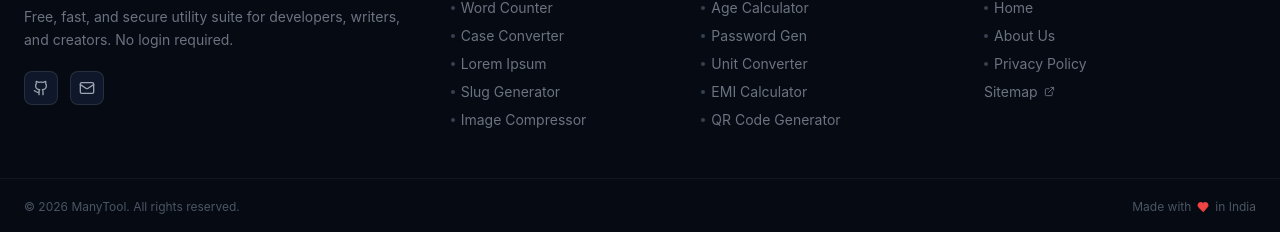
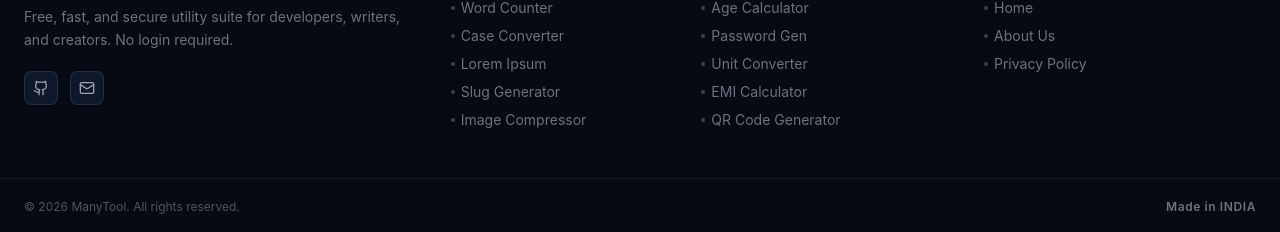
Before and after one commit to Sanyamj1112/manytool-app, a React (Vite) app in the folder manytool/manytool/: page / in a window 1280 px wide. Shown: the part 1456-1688 px from the top of the page. Built offline with nearby package versions, Linux system fonts and the light colour scheme; no server answers.

Commit message:
Remove Sitemap link from footer and update badge to Made in INDIA

```diff
--- a/manytool/manytool/src/components/layout/Footer.jsx
+++ b/manytool/manytool/src/components/layout/Footer.jsx
@@ -1,6 +1,6 @@
 import React from 'react';
 import { motion } from 'framer-motion';
-import { Github, Mail, Heart, ExternalLink } from 'lucide-react';
+import { Github, Mail } from 'lucide-react';
 import { Link } from 'react-router-dom';
 
 const Footer = () => {
@@ -106,24 +106,14 @@
                 </Link>
               </li>
             ))}
-            <li>
-              <a
-                href="https://manytool.in/sitemap.xml"
-                target="_blank"
-                rel="noreferrer"
-                className="text-xs sm:text-sm text-gray-500 hover:text-gray-300 transition-colors flex items-center gap-1.5"
-              >
-                Sitemap <ExternalLink size={11} />
-              </a>
-            </li>
           </ul>
         </div>
       </div>
 
       <div className="max-w-7xl mx-auto px-6 py-5 border-t border-white/5 flex flex-col sm:flex-row justify-between items-center gap-3 text-xs text-gray-600">
         <p>© {currentYear} ManyTool. All rights reserved.</p>
-        <p className="flex items-center gap-1.5">
-          Made with <Heart className="w-3 h-3 text-red-500 fill-red-500" /> in India
+        <p className="font-semibold tracking-wider text-gray-500">
+          Made in INDIA
         </p>
       </div>
     </footer>
```
